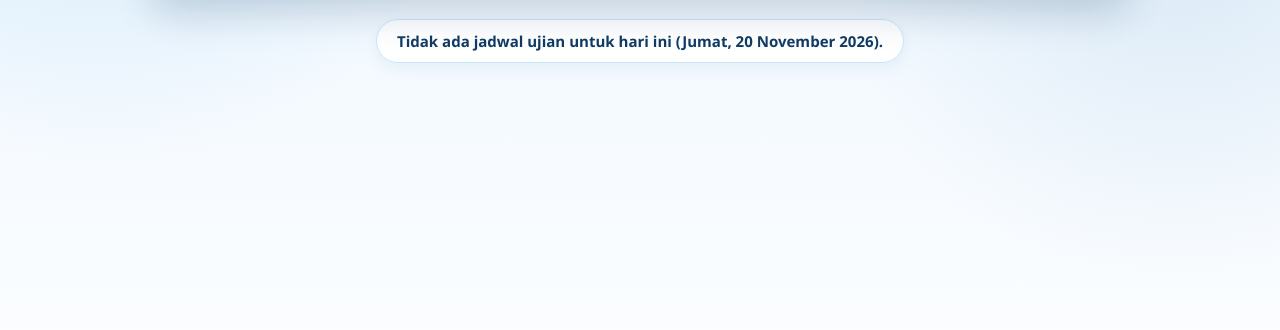
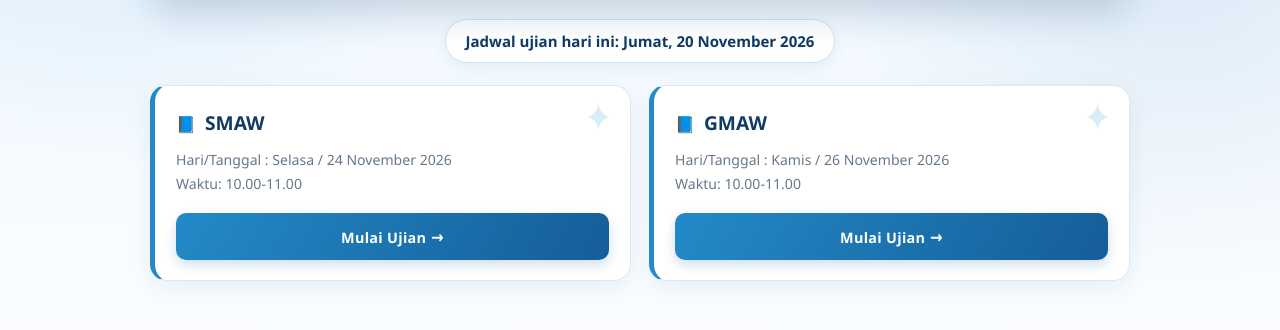
Before and after one commit to SMKLorena/asaskelas12, a plain HTML site: page index.html in a window 1280 px wide. Shown: the part 286-616 px from the top of the page. Drawn offline with Linux system fonts and the light colour scheme.

Commit message:
Add SMAW and GMAW exam cards to index.html

```diff
--- a/index.html
+++ b/index.html
@@ -257,6 +257,15 @@
             <a href="https://forms.gle/xMMaux3bEAxcZ3ko8" target="_blank" class="btn-link">Mulai Ujian</a>
         </div>
 
+        <!-- Kartu SMAW -->
+        <div class="card card-SMAW" id="mapel-SMAW" data-exam-date="2026-11-20">
+            <div>
+                <h2>SMAW</h2>
+                <p>Hari/Tanggal : Selasa / 24 November 2026<br>Waktu: 10.00-11.00</p>
+            </div>
+            <a href="https://forms.gle/z3gmNtAx2yLRgWua6" target="_blank" class="btn-link">Mulai Ujian</a>
+        </div>
+
         <!-- Kartu PCSPT -->
         <div class="card card-PCSPT" id="mapel-PCSPT" data-exam-date="2026-11-24">
             <div>
@@ -327,6 +336,15 @@
                 <p>Hari/Tanggal : Kamis / 26 November 2026<br>Waktu: 08.30-09.30</p>
             </div>
             <a href="https://forms.gle/ED5JEBcARzkon8rk6" target="_blank" class="btn-link">Mulai Ujian</a>
+        </div>
+
+        <!-- Kartu GMAW -->
+        <div class="card card-GMAW" id="mapel-GMAW" data-exam-date="2026-11-20">
+            <div>
+                <h2>GMAW</h2>
+                <p>Hari/Tanggal : Kamis / 26 November 2026<br>Waktu: 10.00-11.00</p>
+            </div>
+            <a href="https://forms.gle/pCQ1JSVsm8tvyF5y6" target="_blank" class="btn-link">Mulai Ujian</a>
         </div>
 
         <!-- Kartu PKKR -->
```
